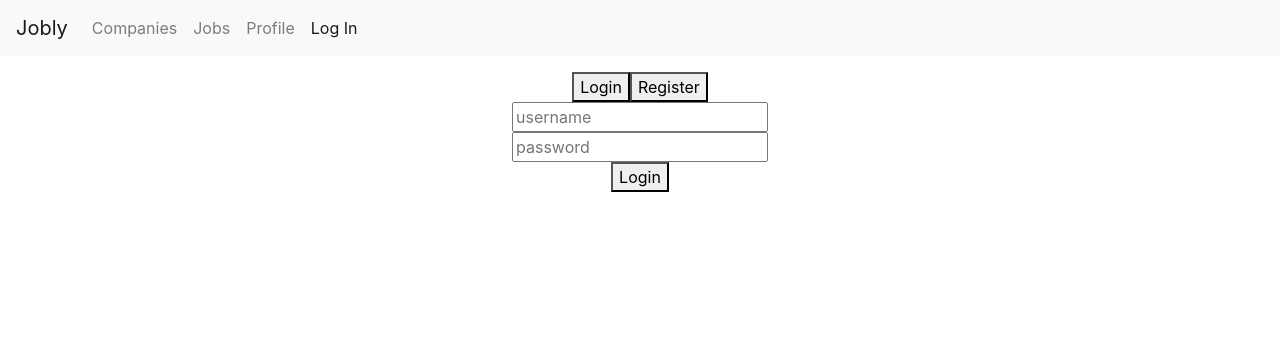
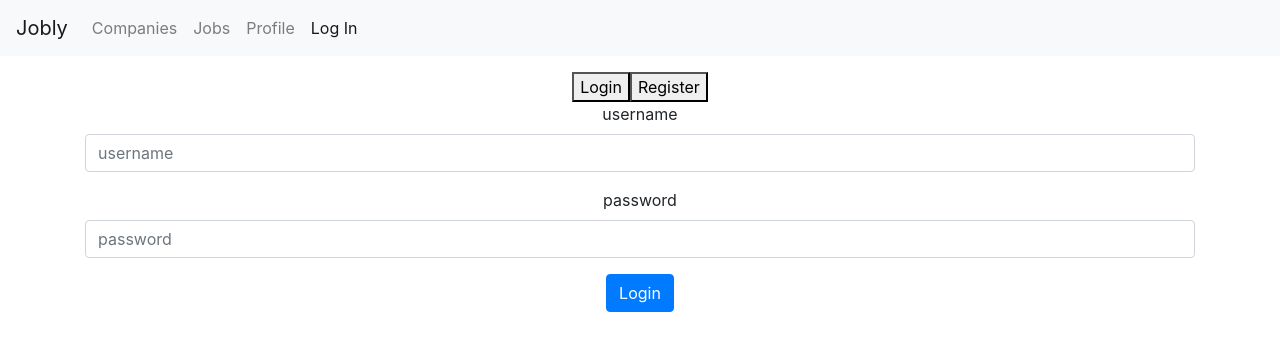
Before and after one commit to cowabungapeppercorn/jobly, a React (Create React App) app in the folder frontend/: page /login in a window 1280 px wide. Shown: the top 350 px of the page. Built offline with nearby package versions, Linux system fonts and the light colour scheme; no server answers.

Commit message:
Changed loginform to use react-bootstrap

```diff
--- a/frontend/src/LoginForm.js
+++ b/frontend/src/LoginForm.js
@@ -1,5 +1,6 @@
 import React, { Component } from "react";
 import { withRouter } from "react-router";
+import { Form, Button } from "react-bootstrap";
 
 class LoginForm extends Component {
   constructor(props) {
@@ -27,29 +28,29 @@
 
   render() {
     return (
-      <form onSubmit={this.handleSubmit}>
-        <div>
-          <label htmlFor="username"></label>
-          <input
+      <Form onSubmit={this.handleSubmit}>
+        <Form.Group controlId="username">
+          <Form.Label>username</Form.Label>
+          <Form.Control
             onChange={this.handleChange}
             placeholder="username"
             type="text"
             name="username"
             value={this.state.username}
           />
-        </div>
-        <div>
-          <label htmlFor="password"></label>
-          <input
+        </Form.Group>
+        <Form.Group controlId="username">
+          <Form.Label>password</Form.Label>
+          <Form.Control
             onChange={this.handleChange}
             placeholder="password"
             type="password"
             name="password"
             value={this.state.password}
           />
-        </div>
-        <button>Login</button>
-      </form>
+        </Form.Group>
+        <Button variant="primary" type="submit">Login</Button>
+      </Form>
     );
   }
 }
```
